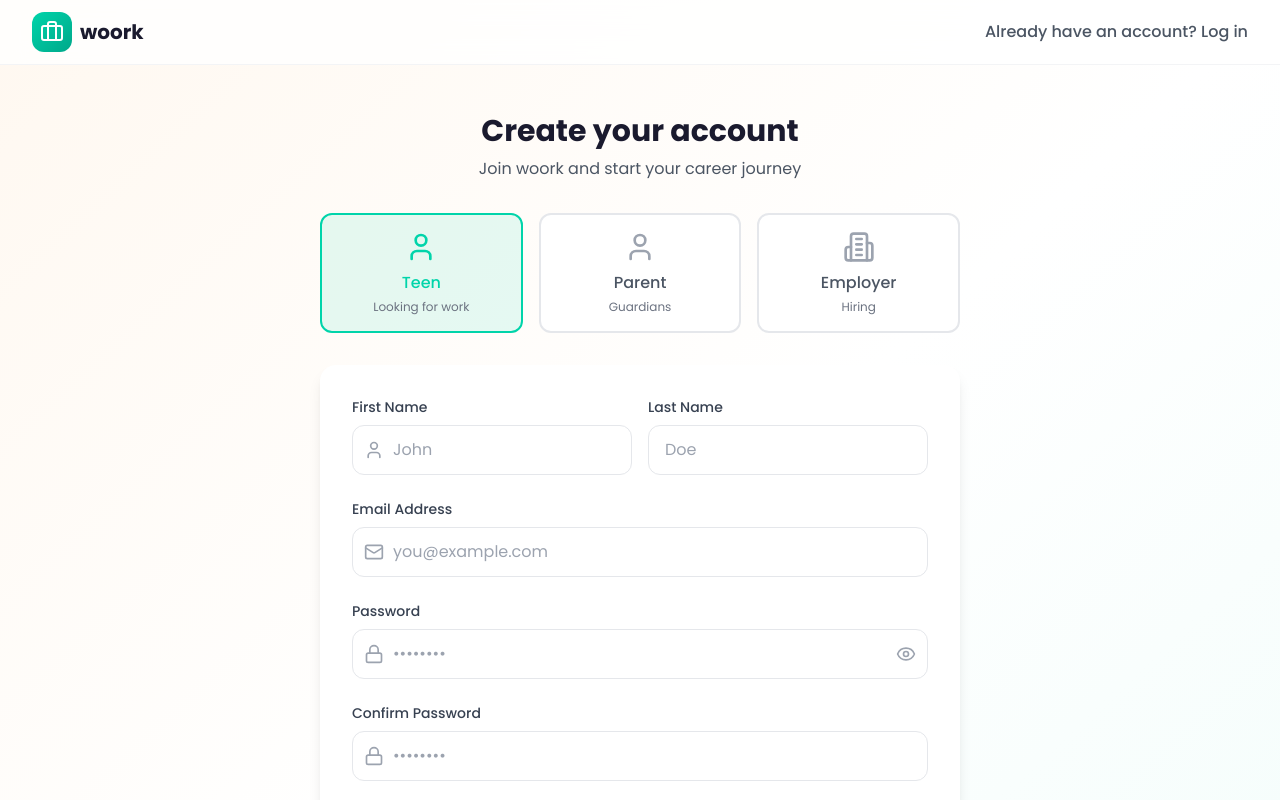
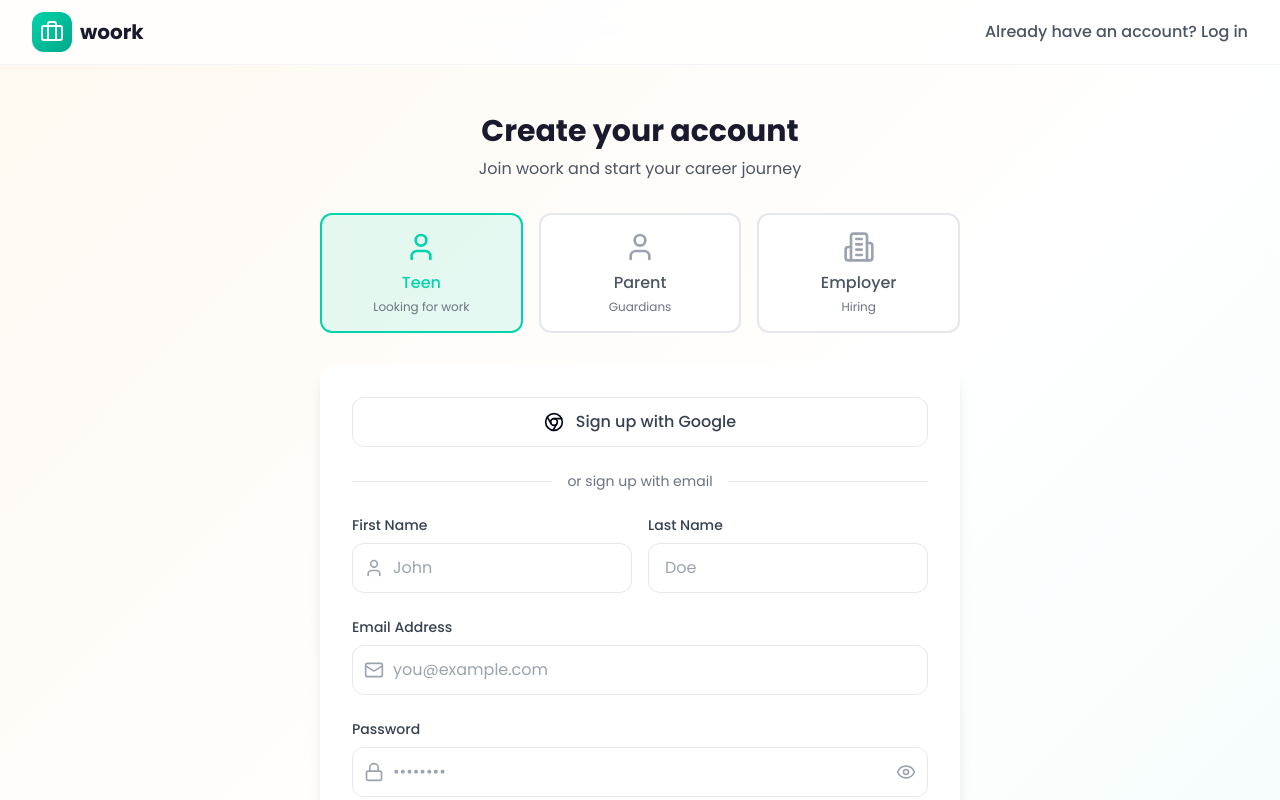
Before and after one commit to kymo42/woork, a Next.js app: page /signup in a window 1280 px wide. Shown: the top 800 px of the page. Built offline with nearby package versions, Linux system fonts and the light colour scheme; no server answers.

Commit message:
Fix Firebase auth: add Google signup button and improve error handling

```diff
--- a/src/app/signup/page.tsx
+++ b/src/app/signup/page.tsx
@@ -12,7 +12,8 @@ import {
     User,
     Building2,
     ArrowRight,
-    CheckCircle2
+    CheckCircle2,
+    Chrome
 } from "lucide-react";
 import { Turnstile } from "@/components/turnstile-provider";
 import { useAuth } from "@/components/providers";
@@ -21,7 +22,7 @@ type UserType = "teen" | "parent" | "employer";
 
 export default function SignupPage() {
     const router = useRouter();
-    const { signUp } = useAuth();
+    const { signUp, signInWithGoogle } = useAuth();
     const [userType, setUserType] = useState<UserType>("teen");
     const [email, setEmail] = useState("");
     const [password, setPassword] = useState("");
@@ -74,7 +75,39 @@ export default function SignupPage() {
             // Redirect to profile setup
             router.push(`/signup/profile?type=${userType}`);
         } catch (err: any) {
-            setError(err.message || "Failed to create account");
+            // Provide helpful error messages
+            if (err.code === "auth/operation-not-allowed") {
+                setError("Email/Password sign-up is not enabled. Please contact the administrator or use Google sign-up.");
+            } else if (err.code === "auth/email-already-in-use") {
+                setError("An account with this email already exists. Please log in instead.");
+            } else if (err.code === "auth/weak-password") {
+                setError("Password is too weak. Please use a stronger password (at least 6 characters).");
+            } else {
+                setError(err.message || "Failed to create account");
+            }
+        } finally {
+            setLoading(false);
+        }
+    };
+
+    const handleGoogleSignup = async () => {
+        setError("");
+        setLoading(true);
+
+        try {
+            await signInWithGoogle();
+            router.push(`/signup/profile?type=${userType}`);
+        } catch (err: any) {
+            // Provide helpful error messages for Google sign-up
+            if (err.code === "auth/popup-closed-by-user") {
+                setError("Sign-up was cancelled. Please try again.");
+            } else if (err.code === "auth/unauthorized-domain") {
+                setError("This domain is not authorized for Google sign-in. Please contact the administrator.");
+            } else if (err.code === "auth/operation-not-allowed") {
+                setError("Google sign-up is not enabled. Please use email sign-up instead.");
+            } else {
+                setError(err.message || "Failed to sign up with Google");
+            }
         } finally {
             setLoading(false);
         }
@@ -146,6 +179,29 @@ export default function SignupPage() {
 
                 {/* Signup Form */}
                 <div className="bg-white rounded-2xl shadow-lg p-8">
+                    {/* Social Signup */}
+                    <div className="space-y-3 mb-6">
+                        <button
+                            type="button"
+                            onClick={handleGoogleSignup}
+                            disabled={loading}
+                            className="w-full flex items-center justify-center gap-3 px-4 py-3 border border-gray-200 rounded-xl hover:bg-gray-50 transition-colors disabled:opacity-50"
+                        >
+                            <Chrome className="w-5 h-5" />
+                            <span className="font-medium text-gray-700">Sign up with Google</span>
+                        </button>
+                    </div>
+
+                    {/* Divider */}
+                    <div className="relative mb-6">
+                        <div className="absolute inset-0 flex items-center">
+                            <div className="w-full border-t border-gray-200" />
+                        </div>
+                        <div className="relative flex justify-center text-sm">
+                            <span className="px-4 bg-white text-gray-500">or sign up with email</span>
+                        </div>
+                    </div>
+
                     <form onSubmit={handleSubmit} className="space-y-6">
                         {/* Name Fields */}
                         <div className="grid grid-cols-2 gap-4">
```
Also changed, not shown: 1 other file (tests, documents, lock files or other folders).
